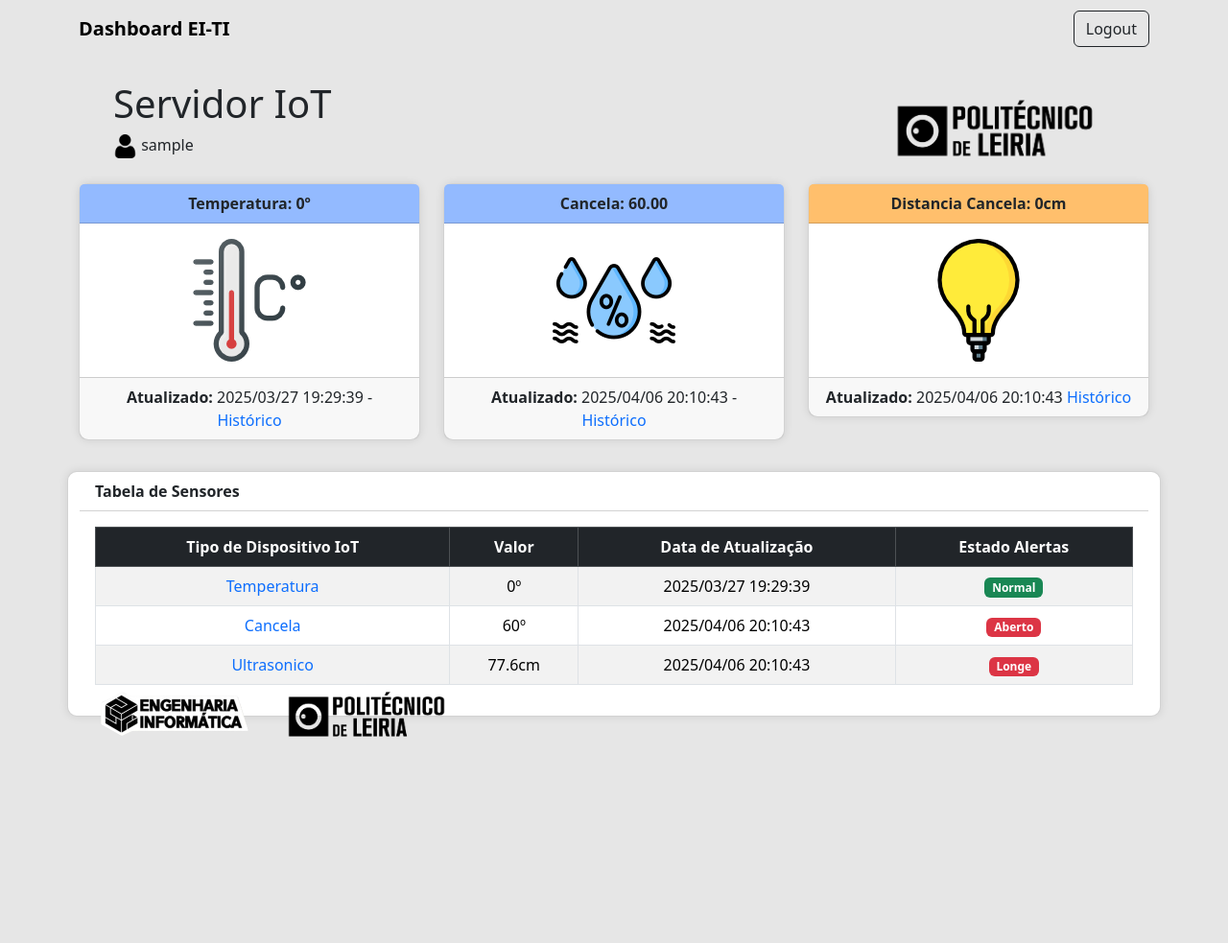
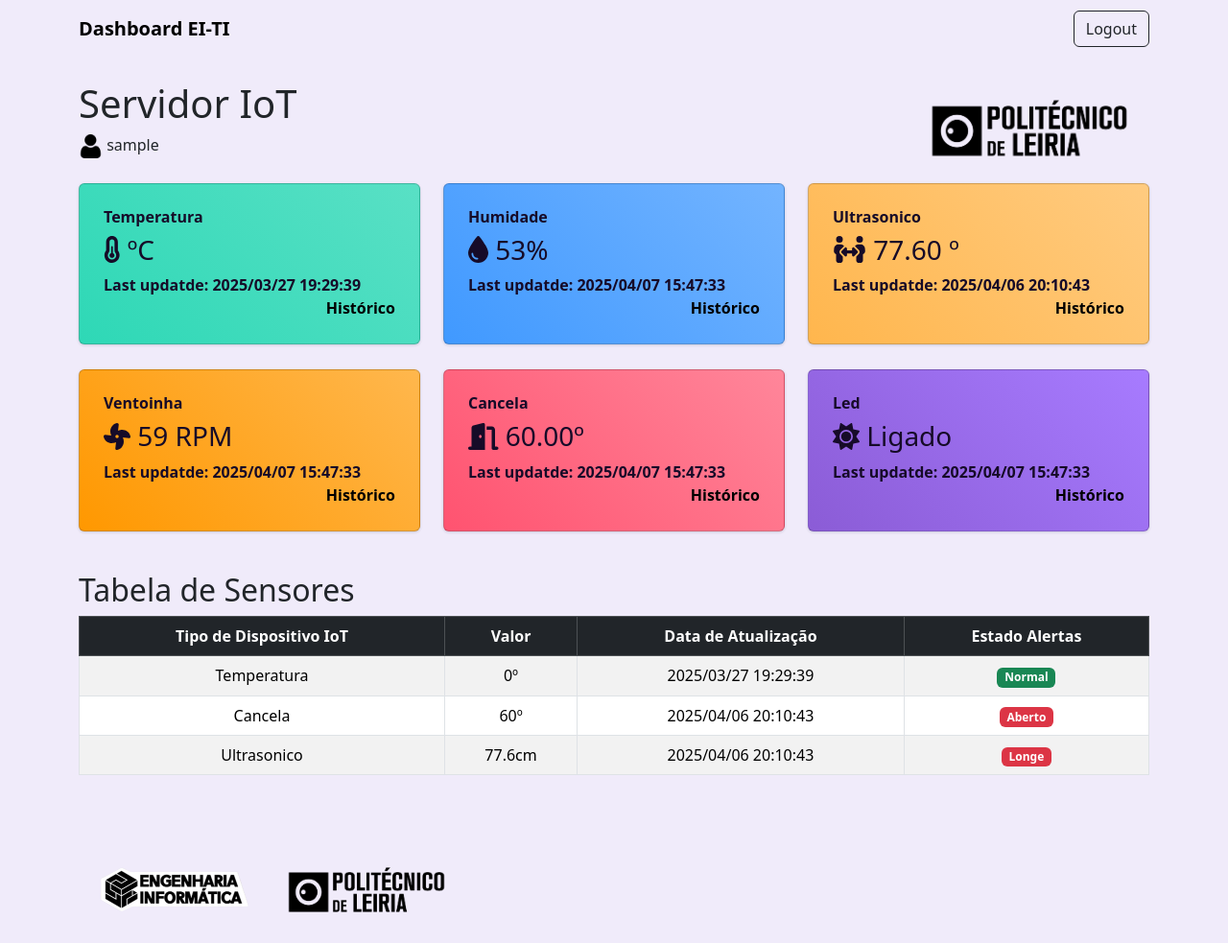
Before and after one commit to DuarteLacerda/Arduino-Projects, a PHP site: page /dashboard.php in a window 1280 px wide. Shown: the whole page at 96% size. Before the commit the page ends 768 px from the top, so only its background shows below. Run offline with PHP 8.4, Linux system fonts and the light colour scheme; the visitor is signed in with stand-in values (Sample User, id 1).

Commit message:
07/04/25

```diff
--- a/add-ons/footer.php
+++ b/add-ons/footer.php
@@ -1,7 +1,7 @@
 <footer class="d-flex justify-content-between align-items-center text-dark mt-5 py-3" id="footer">
     <div class="d-flex justify-content-between align-items-center">
         <div class="text-center">
-            <a href="https://duartelacerda.github.io" target="_blank"><img src="assets/imagens/ei.png" alt="Duarte Lacerda" class="img-fluid" width="200"></a>
+            <a href="https://www.ipleiria.pt/curso/licenciatura-em-engenharia-informatica/" target="_blank"><img src="assets/imagens/ei.png" alt="Duarte Lacerda" class="img-fluid" width="200"></a>
         </div>
         <div class="text-center">
             <a href="https://www.ipleiria.pt/curso/licenciatura-em-engenharia-informatica/" target="_blank"><img src="assets/imagens/estg.png" alt="ESTG" width="200"></a>
--- a/assets/dashboard.css
+++ b/assets/dashboard.css
@@ -1,15 +1,67 @@
 body {
-    background-color: var(--background-100) !important;
+    background-color: var(--background-50) !important;
     /* Cor de fundo do container */
 }
 
+.bg-c-blue {
+    background: linear-gradient(45deg, #4099ff, #73b4ff);
+}
+
+.bg-c-green {
+    background: linear-gradient(45deg, #2ed8b6, #59e0c5);
+}
+
+.bg-c-yellow {
+    background: linear-gradient(45deg, #FFB64D, #ffcb80);
+}
+
+.bg-c-pink {
+    background: linear-gradient(45deg, #FF5370, #ff869a);
+}
+
+.bg-c-orange {
+    background: linear-gradient(45deg, #FF9800, #ffb74d);
+}
+
+.bg-c-purple {
+    background: linear-gradient(45deg, #8B5CD6, #a77bff);
+}
+
+
 .card {
-    background-color: #fff !important;
-    /* Cor de fundo dos cards */
-    border-radius: 10px !important;
-    /* Bordas arredondadas nos cards */
-    box-shadow: 0 0 10px rgba(0, 0, 0, 0.1) !important;
-    /* Sombra leve nos cards */
+    height: 150px;
+    border-radius: 5px;
+    background-color: var(--background-600) !important;
+    color: var(--text-900) !important;
+    -webkit-box-shadow: 0 1px 2.94px 0.06px rgba(4, 26, 55, 0.16);
+    box-shadow: 0 1px 2.94px 0.06px rgba(4, 26, 55, 0.16);
+    border: none;
+    margin-bottom: 10px;
+    -webkit-transition: all 0.3s ease-in-out;
+    transition: all 0.3s ease-in-out;
+}
+
+.card .card-header {
+    padding: 20px 25px;
+    border-bottom: none;
+    background-color: transparent !important;
+    /* Cor de fundo do cabeçalho dos cards */
+}
+
+.card .card-block {
+    padding: 25px;
+}
+
+.order-card i {
+    font-size: 26px;
+}
+
+.f-left {
+    float: left;
+}
+
+.f-right {
+    float: right;
 }
 
 .card-header {
@@ -17,17 +69,23 @@
     /* Cor de fundo do cabeçalho dos cards */
 }
 
-#navbar {
-    display: flex;
-    justify-content: space-between;
-    align-items: center;
-    padding: 10px 0 10px 0;
-    background-color: transparent !important;
-    position: sticky;
-    /* Mantém a barra de navegação fixa no topo */
-    top: 0;
-    width: 100%;
-    z-index: 1;
+.order-card:hover {
+    transform: translateY(-10px);
+    transform: scale(1.02);
+    -webkit-transition: all 0.3s ease-in-out;
+    transition: all 0.3s ease-in-out;
+
+    .spin {
+        animation: spin 3.5s linear infinite;
+    }
+
+    .spin_reverse {
+        animation: spin_reverse 4s linear infinite;
+    }
+
+    .pulse {
+        animation: pulse 2.5s linear infinite;
+    }
 }
 
 #logo-header {
--- a/assets/style.css
+++ b/assets/style.css
@@ -1,69 +1,82 @@
 :root {
-    --text-50: rgb(253, 231, 231);
-    --text-100: rgb(251, 208, 208);
-    --text-200: rgb(247, 161, 161);
-    --text-300: rgb(244, 113, 113);
-    --text-400: rgb(240, 66, 66);
-    --text-500: rgb(236, 19, 19);
-    --text-600: rgb(189, 15, 15);
-    --text-700: rgb(142, 11, 11);
-    --text-800: rgb(94, 8, 8);
-    --text-900: rgb(47, 4, 4);
-    --text-950: rgb(24, 2, 2);
+    --text-50: #f0ebfa;
+    --text-100: #e2d7f4;
+    --text-200: #c4aeea;
+    --text-300: #a786df;
+    --text-400: #895ed4;
+    --text-500: #6c36c9;
+    --text-600: #562ba1;
+    --text-700: #412079;
+    --text-800: #2b1551;
+    --text-900: #160b28;
+    --text-950: #0b0514;
 
-    --background-50: rgb(242, 242, 242);
-    --background-100: rgb(230, 230, 230);
-    --background-200: rgb(204, 204, 204);
-    --background-300: rgb(179, 179, 179);
-    --background-400: rgb(153, 153, 153);
-    --background-500: rgb(128, 128, 128);
-    --background-600: rgb(102, 102, 102);
-    --background-700: rgb(77, 77, 77);
-    --background-800: rgb(51, 51, 51);
-    --background-900: rgb(26, 26, 26);
-    --background-950: rgb(13, 13, 13);
+    --background-50: #f0ebfa;
+    --background-100: #e2d7f4;
+    --background-200: #c4aeea;
+    --background-300: #a786df;
+    --background-400: #895ed4;
+    --background-500: #6c36c9;
+    --background-600: #562ba1;
+    --background-700: #412079;
+    --background-800: #2b1551;
+    --background-900: #160b28;
+    --background-950: #0b0514;
 
-    --primary-50: rgb(255, 234, 229);
-    --primary-100: rgb(255, 213, 204);
-    --primary-200: rgb(255, 172, 153);
-    --primary-300: rgb(255, 130, 102);
-    --primary-400: rgb(255, 88, 51);
-    --primary-500: rgb(255, 47, 0);
-    --primary-600: rgb(204, 37, 0);
-    --primary-700: rgb(153, 28, 0);
-    --primary-800: rgb(102, 19, 0);
-    --primary-900: rgb(51, 9, 0);
-    --primary-950: rgb(26, 5, 0);
+    --primary-50: #f0ebfa;
+    --primary-100: #e2d6f5;
+    --primary-200: #c5adeb;
+    --primary-300: #a885e0;
+    --primary-400: #8b5cd6;
+    --primary-500: #6e33cc;
+    --primary-600: #5829a3;
+    --primary-700: #421f7a;
+    --primary-800: #2c1452;
+    --primary-900: #160a29;
+    --primary-950: #0b0514;
 
-    --secondary-50: rgb(243, 243, 242);
-    --secondary-100: rgb(230, 230, 229);
-    --secondary-200: rgb(205, 205, 203);
-    --secondary-300: rgb(180, 180, 177);
-    --secondary-400: rgb(155, 155, 151);
-    --secondary-500: rgb(130, 130, 125);
-    --secondary-600: rgb(104, 104, 100);
-    --secondary-700: rgb(78, 78, 75);
-    --secondary-800: rgb(52, 52, 50);
-    --secondary-900: rgb(26, 26, 25);
-    --secondary-950: rgb(13, 13, 12);
+    --secondary-50: #f3faeb;
+    --secondary-100: #e6f5d6;
+    --secondary-200: #cdebad;
+    --secondary-300: #b4e085;
+    --secondary-400: #9bd65c;
+    --secondary-500: #82cc33;
+    --secondary-600: #68a329;
+    --secondary-700: #4e7a1f;
+    --secondary-800: #345214;
+    --secondary-900: #1a290a;
+    --secondary-950: #0d1405;
 
-    --accent-50: rgb(255, 234, 229);
-    --accent-100: rgb(255, 213, 204);
-    --accent-200: rgb(255, 172, 153);
-    --accent-300: rgb(255, 130, 102);
-    --accent-400: rgb(255, 88, 51);
-    --accent-500: rgb(255, 47, 0);
-    --accent-600: rgb(204, 37, 0);
-    --accent-700: rgb(153, 28, 0);
-    --accent-800: rgb(102, 19, 0);
-    --accent-900: rgb(51, 9, 0);
-    --accent-950: rgb(26, 5, 0);
+    --accent-50: #ebfaf2;
+    --accent-100: #d6f5e6;
+    --accent-200: #adebcc;
+    --accent-300: #85e0b3;
+    --accent-400: #5cd699;
+    --accent-500: #33cc80;
+    --accent-600: #29a366;
+    --accent-700: #1f7a4d;
+    --accent-800: #145233;
+    --accent-900: #0a291a;
+    --accent-950: #05140d;
 }
 
 body {
     font-family: 'Roboto', sans-serif;
     scroll-behavior: smooth;
     /* Faz com que a rolagem da página seja suave */
+}
+
+#navbar {
+    display: flex;
+    justify-content: space-between;
+    align-items: center;
+    padding: 10px 0 10px 0;
+    background-color: transparent !important;
+    position: static;
+    /* Mantém a barra de navegação fixa no topo */
+    top: 0;
+    width: 100%;
+    z-index: 1;
 }
 
 .container {
@@ -76,6 +89,7 @@
 a {
     text-decoration: none !important;
     /* Remove a decoração de links */
+    color: #000 !important;
 }
 
 .footerPic {
@@ -87,7 +101,7 @@
     background-color: transparent !important;
     /* Cor de fundo transparente para o rodapé */
     border: none;
-    position: fixed;
+    position: static;
     /* Mantém o rodapé fixo no fundo da página */
     bottom: 0;
 }
--- a/auth/login.php
+++ b/auth/login.php
@@ -45,7 +45,6 @@
     <meta charset="UTF-8">
     <meta name="viewport" content="width=device-width, initial-scale=1.0">
     <title>TI - Servidor IoT</title>
-    <meta name="author" content="Duarte Lacerda">
     <link rel="icon" href="../assets/imagens/favicon.png" type="image/x-icon">
     <link rel="stylesheet" href="../assets/style.css">
     <link rel="stylesheet" href="../assets/login.css">
--- a/dashboard.php
+++ b/dashboard.php
@@ -39,10 +39,10 @@
     <meta charset="UTF-8">
     <title>Dashboard</title>
     <meta name="viewport" content="width=device-width, initial-scale=1.0">
-    <meta http-equiv="refresh" content="5">
     <link rel="icon" href="assets/imagens/favicon.png" type="image/x-icon">
     <link rel="stylesheet" href="assets/style.css">
     <link rel="stylesheet" href="assets/dashboard.css">
+    <link rel="stylesheet" href="https://cdnjs.cloudflare.com/ajax/libs/font-awesome/6.7.2/css/all.min.css">
     <link rel="stylesheet" href="https://cdn.jsdelivr.net/npm/bootstrap@5.3.3/dist/css/bootstrap.min.css">
 </head>
 
@@ -50,65 +50,76 @@
     <div class="container">
         <?php include("add-ons/nav.php"); ?>
         <div class="row mt-4">
-            <div id="title-header" class="col-md-6 ps-5">
+            <div id="title-header" class="col-md-6">
                 <h1>Servidor IoT</h1>
-                <h6 id="user-name"><img src="assets/imagens/user.png" alt="Fotografia do utilizador" width="25"> <?php echo $_SESSION['username'] ?></h6>
+                <h6 class="user-logo" id="user-name"><img src="assets/imagens/user.png" alt="Fotografia do utilizador" width="25"> <?php echo $_SESSION['username'] ?></h6>
             </div>
-            <div id="logo-header" class="col-md-6 pe-5">
+            <div id="logo-header" class="col-md-6">
                 <a href="https://www.ipleiria.pt/estg" target="_blank"><img class="estg" src="assets/imagens/estg.png"
                         alt="Politécnico de Leiria"></a>
             </div>
         </div>
         <div class="row mt-2 mb-2">
             <div class="col-sm-4 mb-2">
-                <div class="card text-center">
-                    <div class="card-header sensor">
-                        <p class="mb-0">Temperatura: <?php echo formatNumber($temperatura['valor']); ?>º</p>
-                    </div>
-                    <div class="card-body">
-                        <img src="assets/imagens/temperature-high.png" alt="temperatura">
-                    </div>
-                    <div class="card-footer">
-                        <p class="mb-0"><span class="fw-bold">Atualizado: </span><?php echo $temperatura["hora"]; ?> - <a
-                                href="history.php?nome=temperatura&nometxt">Histórico</a></p>
+                <div class="card bg-c-green order-card">
+                    <div class="card-block">
+                        <h6 class="m-b-20"><strong><?php echo $temperatura["nome"]; ?></strong></h6>
+                        <h3 class="text-right"><i class="fa-solid fa-temperature-half pulse"></i><span> <?php echo $temperatura["valor"]; ?>ºC</span></h3>
+                        <p class="m-b-0"><strong>Last updatde: <?php echo $temperatura["hora"]; ?><span class="f-right"><a href="history.php?nome=temperatura&nometxt">Histórico</a></strong></span></p>
                     </div>
                 </div>
             </div>
             <div class="col-sm-4 mb-2">
-                <div class="card text-center">
-                    <div class="card-header sensor">
-                        <p class="mb-0">Cancela: <?php echo $servo['valor']; ?> </p>
-                    </div>
-                    <div class="card-body">
-                        <img src="assets/imagens/humidity-high.png" alt="humidade">
-                    </div>
-                    <div class="card-footer">
-                        <p class="mb-0"><span class="fw-bold">Atualizado: </span><?php echo $servo["hora"]; ?> - <a
-                                href="history.php?nome=servo&nometxt">Histórico</a></p>
+                <div class="card bg-c-blue order-card">
+                    <div class="card-block">
+                        <h6 class="m-b-20"><strong>Humidade</strong></h6>
+                        <h3 class="text-right"><i class="fa-solid fa-droplet pulse"></i><span> 53%</span></h3>
+                        <p class="m-b-0"><strong>Last updatde: 2025/04/07 15:47:33<span class="f-right"><a href="history.php?nome=humidade&nometxt">Histórico</a></strong></span></p>
                     </div>
                 </div>
             </div>
             <div class="col-sm-4 mb-2">
-                <div class="card text-center">
-                    <div class="card-header atuador">
-                        <p class="mb-0">Distancia Cancela: <?php echo formatNumber($temperatura['valor']); ?>cm </p>
-                    </div>
-                    <div class="card-body">
-                        <img src="assets/imagens/light-on.png" alt="led">
-                    </div>
-                    <div class="card-footer">
-                        <p class="mb-0"><span class="fw-bold">Atualizado: </span><?php echo $us["hora"]; ?> <a
-                                href="history.php?nome=ultrasonico&nometxt">Histórico</a></p>
+                <div class="card bg-c-yellow order-card">
+                    <div class="card-block">
+                        <h6 class="m-b-20"><strong><?php echo $us["nome"]; ?></strong></h6>
+                        <h3 class="text-right"><i class="fa-solid fa-people-arrows pulse"></i><span> <?php echo $us["valor"]; ?>º</span></h3>
+                        <p class="m-b-0"><strong>Last updatde: <?php echo $us["hora"]; ?><span class="f-right"><a href="history.php?nome=ultrasonico&nometxt">Histórico</a></strong></span></p>
                     </div>
                 </div>
             </div>
         </div>
-        <div class="row mt-4 mb-4">
-            <div class="card">
-                <div class="card-header fw-bold">
-                    Tabela de Sensores
+        <div class="row mt-2 mb-2">
+            <div class="col-sm-4 mb-2">
+                <div class="card bg-c-orange order-card">
+                    <div class="card-block">
+                        <h6 class="m-b-20"><strong>Ventoinha</strong></h6>
+                        <h3 class="text-right"><i class="fa-solid fa-fan spin"></i><span> 59 RPM</span></h3>
+                        <p class="m-b-0"><strong>Last updatde: 2025/04/07 15:47:33<span class="f-right"><a href="history.php?nome=ventoinha&nometxt">Histórico</a></strong></span></p>
                     </div>
-                <div class="card-body">
+                </div>
+            </div>
+            <div class="col-sm-4 mb-2">
+                <div class="card bg-c-pink order-card">
+                    <div class="card-block">
+                        <h6 class="m-b-20"><strong><?php echo $servo["nome"]; ?></strong></h6>
+                        <h3 class="text-right"><i class="fa-solid fa-door-open pulse"></i><span> <?php echo $servo["valor"]; ?>º</span></h3>
+                        <p class="m-b-0"><strong>Last updatde: 2025/04/07 15:47:33<span class="f-right"><a href="history.php?nome=servo&nometxt">Histórico</a></strong></span></p>
+                    </div>
+                </div>
+            </div>
+            <div class="col-sm-4 mb-2">
+                <div class="card bg-c-purple order-card">
+                    <div class="card-block">
+                        <h6 class="m-b-20"><strong>Led</strong></h6>
+                        <h3 class="text-right"><i class="fa-solid fa-sun spin_reverse"></i></i><span> Ligado</span></h3>
+                        <p class="m-b-0"><strong>Last updatde: 2025/04/07 15:47:33<span class="f-right"><a href="history.php?nome=led&nometxt">Histórico</a></strong></span></p>
+                    </div>
+                </div>
+            </div>
+        </div>
+        <div class="row mt-4">
+            <h2>Tabela de Sensores</h2>
+            <div class="table-responsive-sm">
                 <table class="table table-bordered table-striped text-center">
                     <thead class="table-dark">
                         <tr>
@@ -190,9 +201,9 @@
                 </table>
             </div>
         </div>
-        </div>
         <?php include("add-ons/footer.php"); ?>
     </div>
+    <script src="https://cdnjs.cloudflare.com/ajax/libs/font-awesome/6.7.2/js/all.min.js" defer></script>
     <script src="https://cdn.jsdelivr.net/npm/bootstrap@5.3.3/dist/js/bootstrap.bundle.min.js" defer></script>
     <script src="assets/script.js" defer></script>
 </body>
--- a/history.php
+++ b/history.php
@@ -53,7 +53,6 @@
     <meta charset="utf-8">
     <meta name="viewport" content="width=device-width, initial-scale=1, shrink-to-fit=no">
     <link rel="icon" href="assets/imagens/favicon.png" type="image/x-icon">
-    <meta http-equiv="refresh" content="5">
     <link rel="stylesheet" href="assets/style.css">
     <link rel="stylesheet" href="assets/dashboard.css">
     <link href="https://cdn.jsdelivr.net/npm/bootstrap@5.3.2/dist/css/bootstrap.min.css" rel="stylesheet">
```
Also changed, not shown: other parts of assets/dashboard.css (+47 -0 lines). Lines whose indentation alone changed are shown as unchanged.
